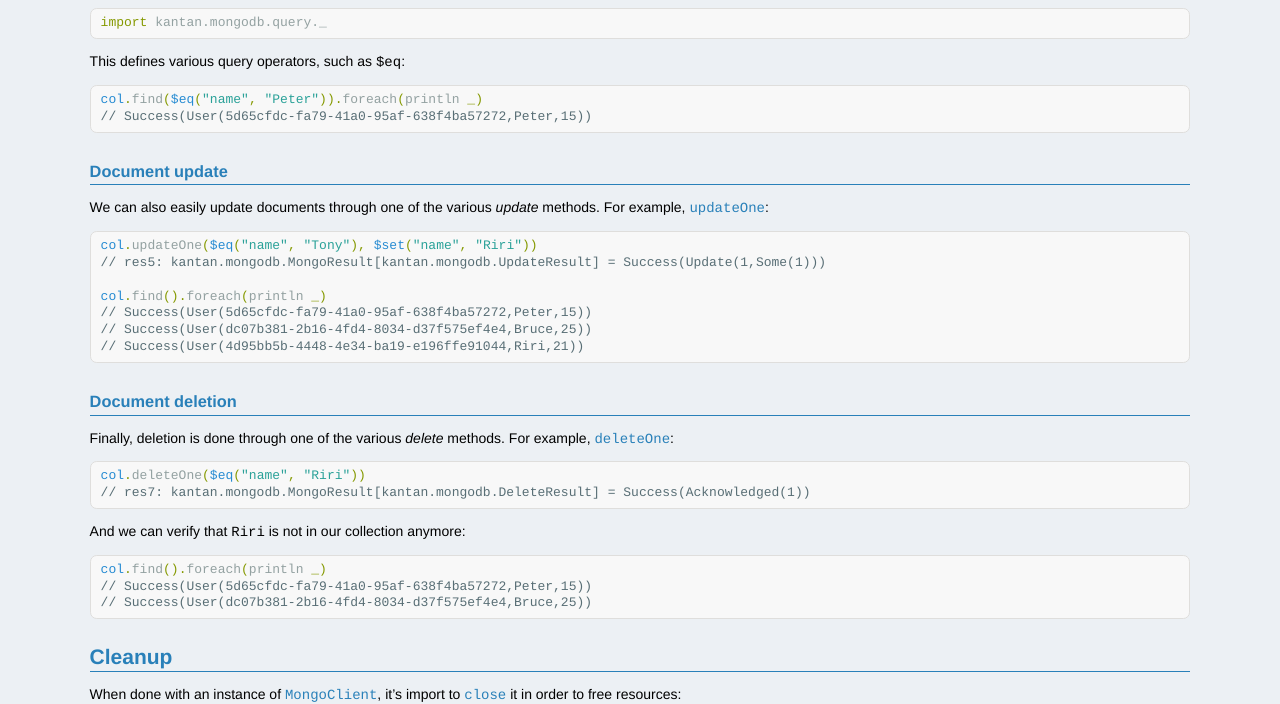
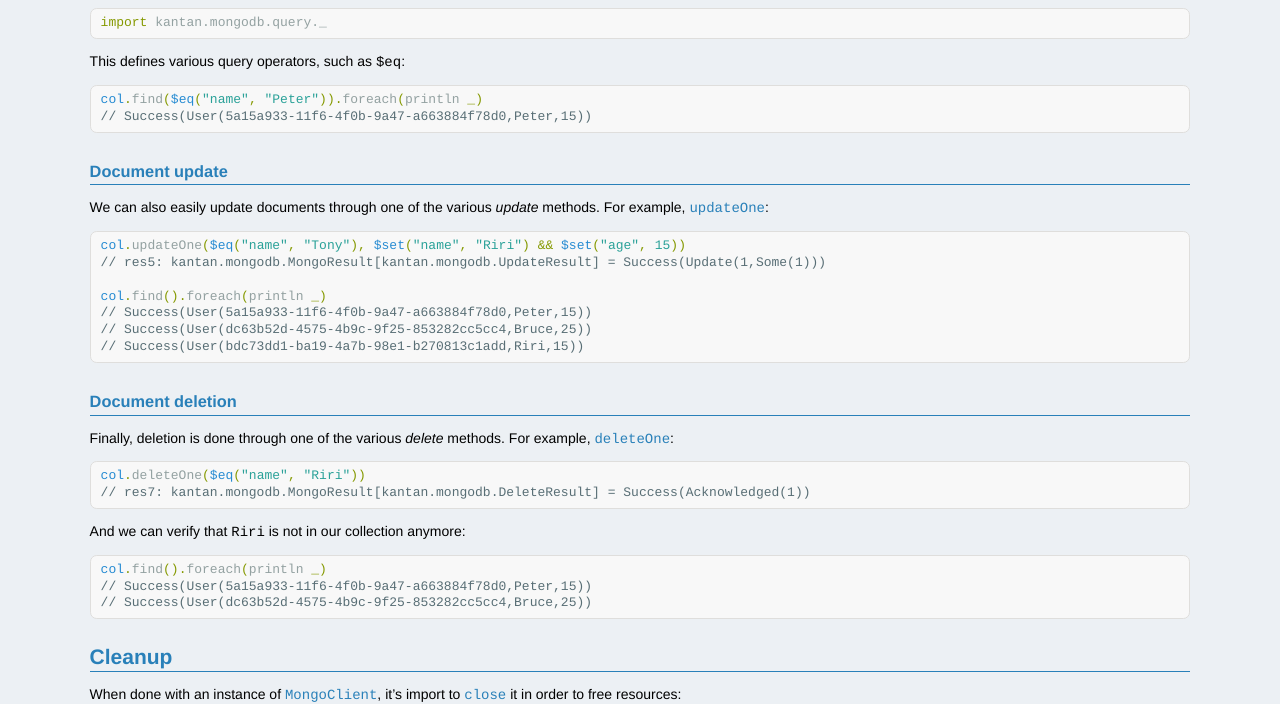
Before and after one commit to nrinaudo/kantan.mongodb, a Jekyll site: the page built from _tut/basics.md, in a window 1280 px wide. Shown: the part 1427-2131 px from the top of the page. Built offline with Jekyll 4.4.1, drawn with Linux system fonts in a browser that asks for light colours; nearby versions of some CDN libraries; library files that are not in the unit come from our copies.

Commit message:
updated site

````diff
--- a/_tut/basics.md
+++ b/_tut/basics.md
@@ -98,7 +98,7 @@ This defines various query operators, such as `$eq`:
 
 ```scala
 col.find($eq("name", "Peter")).foreach(println _)
-// Success(User(5d65cfdc-fa79-41a0-95af-638f4ba57272,Peter,15))
+// Success(User(5a15a933-11f6-4f0b-9a47-a663884f78d0,Peter,15))
 ```
 
 
@@ -107,13 +107,13 @@ col.find($eq("name", "Peter")).foreach(println _)
 We can also easily update documents through one of the various _update_ methods. For example, [`updateOne`]:
 
 ```scala
-col.updateOne($eq("name", "Tony"), $set("name", "Riri"))
+col.updateOne($eq("name", "Tony"), $set("name", "Riri") && $set("age", 15))
 // res5: kantan.mongodb.MongoResult[kantan.mongodb.UpdateResult] = Success(Update(1,Some(1)))
 
 col.find().foreach(println _)
-// Success(User(5d65cfdc-fa79-41a0-95af-638f4ba57272,Peter,15))
-// Success(User(dc07b381-2b16-4fd4-8034-d37f575ef4e4,Bruce,25))
-// Success(User(4d95bb5b-4448-4e34-ba19-e196ffe91044,Riri,21))
+// Success(User(5a15a933-11f6-4f0b-9a47-a663884f78d0,Peter,15))
+// Success(User(dc63b52d-4575-4b9c-9f25-853282cc5cc4,Bruce,25))
+// Success(User(bdc73dd1-ba19-4a7b-98e1-b270813c1add,Riri,15))
 ```
 
 
@@ -130,8 +130,8 @@ And we can verify that `Riri` is not in our collection anymore:
 
 ```scala
 col.find().foreach(println _)
-// Success(User(5d65cfdc-fa79-41a0-95af-638f4ba57272,Peter,15))
-// Success(User(dc07b381-2b16-4fd4-8034-d37f575ef4e4,Bruce,25))
+// Success(User(5a15a933-11f6-4f0b-9a47-a663884f78d0,Peter,15))
+// Success(User(dc63b52d-4575-4b9c-9f25-853282cc5cc4,Bruce,25))
 ```
 
 ## Cleanup
--- a/api/kantan/mongodb/BuildInfo$.html
+++ b/api/kantan/mongodb/BuildInfo$.html
@@ -821,7 +821,7 @@
         <span class="name">commit</span><span class="result">: <a href="http://www.scala-lang.org/api/2.12.2/index.html#scala.Option" class="extype" target="_top">Option</a>[<span class="extype" name="scala.Predef.String">String</span>]</span>
       </span>
 
-      <p class="shortcomment cmt">The value is scala.Some(&quot;f48b2f5ed5d9976f21f31c4c9ca96834385b68bb&quot;).</p>
+      <p class="shortcomment cmt">The value is scala.Some(&quot;ee6e9c98e772b5fe6781a398421d41ee16570c68&quot;).</p>
     </li><li name="scala.AnyRef#eq" visbl="pub" class="indented0 " data-isabs="false" fullComment="yes" group="Ungrouped">
       <a id="eq(x$1:AnyRef):Boolean"></a><a id="eq(AnyRef):Boolean"></a>
       <span class="permalink">
@@ -1003,7 +1003,7 @@
         <span class="name">version</span><span class="result">: <span class="extype" name="scala.Predef.String">String</span></span>
       </span>
 
-      <p class="shortcomment cmt">The value is &quot;0.1.0&quot;.</p>
+      <p class="shortcomment cmt">The value is &quot;0.1.0-SNAPSHOT&quot;.</p>
     </li><li name="scala.AnyRef#wait" visbl="pub" class="indented0 " data-isabs="false" fullComment="yes" group="Ungrouped">
       <a id="wait():Unit"></a>
       <span class="permalink">
````
